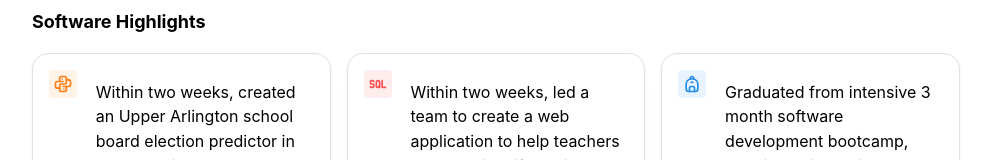
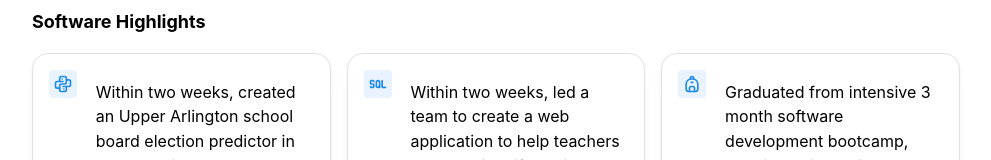
Before and after one commit to sxflynn/portfolio, a React (Vite) app: page / in a window 1280 px wide. Shown: the part 508-668 px from the top of the page, without its empty margins (144-1135 px from the left). Built offline with nearby package versions, Linux system fonts and the light colour scheme.

Commit message:
unified color icons on homepage

```diff
--- a/src/pages/Home/Home.tsx
+++ b/src/pages/Home/Home.tsx
@@ -67,7 +67,7 @@ const Home = () => {
           <Card shadow="sm" padding="md" radius="lg" withBorder>
             <Grid>
               <Grid.Col span={{ base: 1, lg: 2 }}>
-                <ThemeIcon color="orange" variant="light">
+                <ThemeIcon variant="light">
                   {" "}
                   <IconBrandPython
                     style={{ width: rem(20), height: rem(20) }}
@@ -90,7 +90,7 @@ const Home = () => {
           <Card shadow="sm" padding="md" radius="lg" withBorder>
             <Grid>
               <Grid.Col span={{ base: 1, lg: 2 }}>
-                <ThemeIcon color="red" variant="light">
+                <ThemeIcon variant="light">
                   {" "}
                   <IconSql
                     style={{ width: rem(20), height: rem(20) }}
@@ -113,7 +113,7 @@ const Home = () => {
           <Card shadow="sm" padding="md" radius="lg" withBorder>
             <Grid>
               <Grid.Col span={{ base: 1, lg: 2 }}>
-                <ThemeIcon color="blue" variant="light">
+                <ThemeIcon variant="light">
                   {" "}
                   <IconBackpack
                     style={{ width: rem(20), height: rem(20) }}
```
